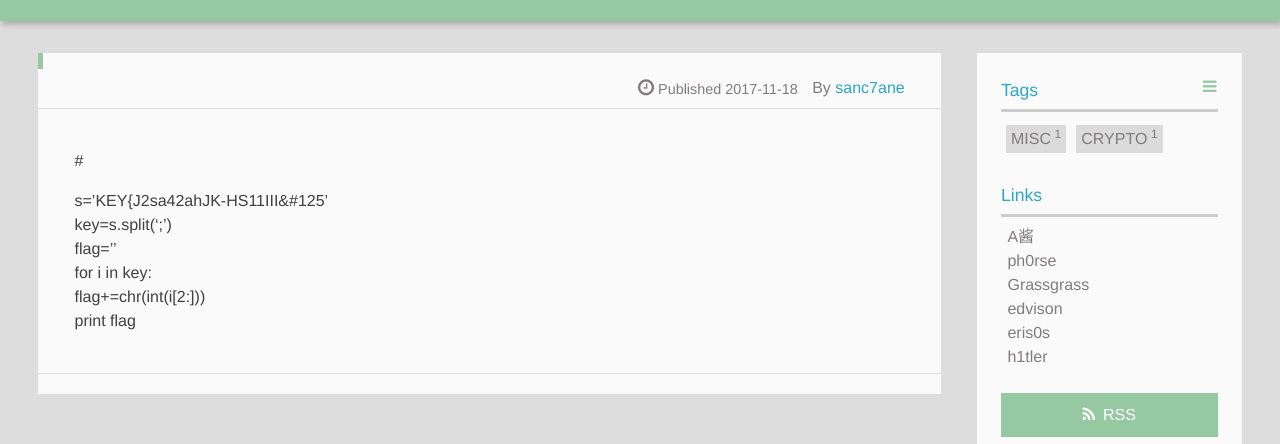
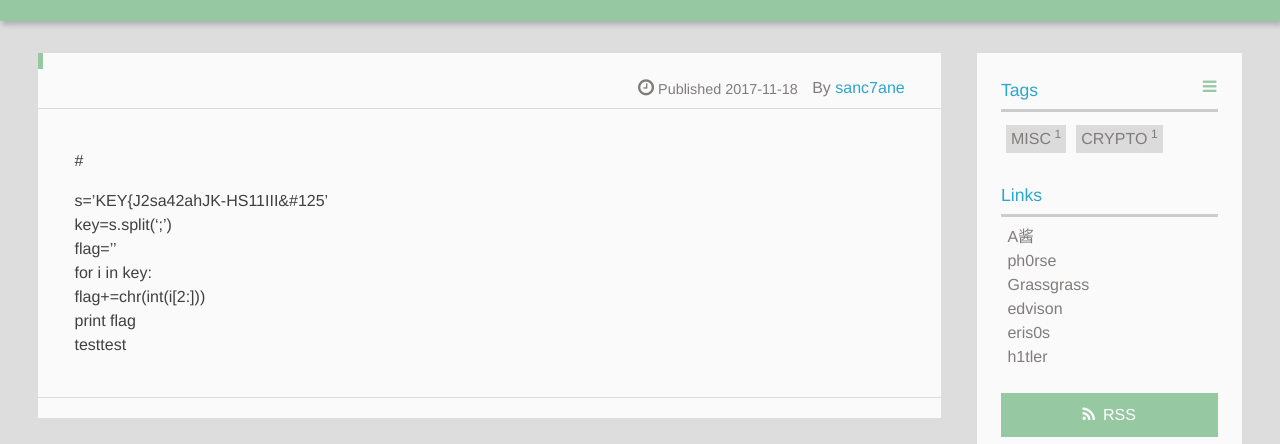
Before and after one commit to Sancrane/sancrane.github.io, a plain HTML site: page index.html in a window 1280 px wide. Shown: the part 160-604 px from the top of the page. Drawn offline with Linux system fonts and the light colour scheme.

Commit message:
Site updated: 2017-12-27 18:04:24

```diff
--- a/index.html
+++ b/index.html
@@ -92,7 +92,7 @@
     <div class="article-content">
 
         <p>#</p>
-<p>s=’&#75;&#69;&#89;&#123;&#74;&#50;&#115;&#97;&#52;&#50;&#97;&#104;&#74;&#75;&#45;&#72;&#83;&#49;&#49;&#73;&#73;&#73;&amp;#125’<br>key=s.split(‘;’)<br>flag=’’<br>for i in key:<br>    flag+=chr(int(i[2:]))<br>print flag</p>
+<p>s=’&#75;&#69;&#89;&#123;&#74;&#50;&#115;&#97;&#52;&#50;&#97;&#104;&#74;&#75;&#45;&#72;&#83;&#49;&#49;&#73;&#73;&#73;&amp;#125’<br>key=s.split(‘;’)<br>flag=’’<br>for i in key:<br>    flag+=chr(int(i[2:]))<br>print flag<br>testtest</p>
 
 
 
```
Also changed, not shown: 2017/11/18/bugkuweb3/index.html (+5 -5 lines).
